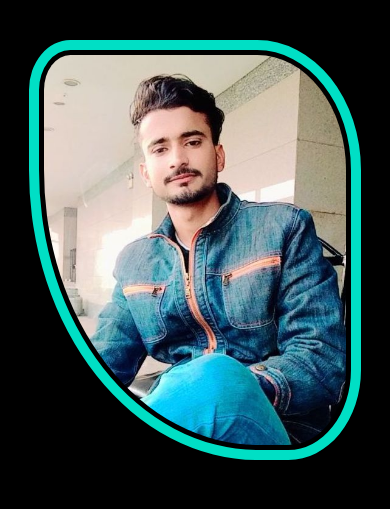
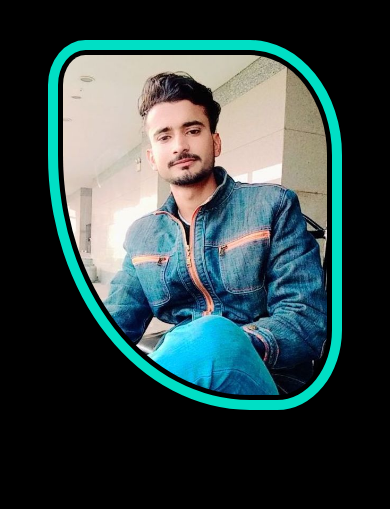
Before and after one commit to MuneebNaz/MuneebNaz.github.io, a plain HTML site: page index.html in a window 390 px wide. Shown: the part 294-803 px from the top of the page. Drawn offline with nearby package versions, Linux system fonts and the light colour scheme.

Commit message:
Update media.css

```diff
--- a/css/media.css
+++ b/css/media.css
@@ -7,8 +7,8 @@
     background-color: black;
   }
  .img-1{
-    height: 400px;
-    width:70% auto;
+    height: 350px;
+    }
   }
   span {
     font-size: 25px;
```
